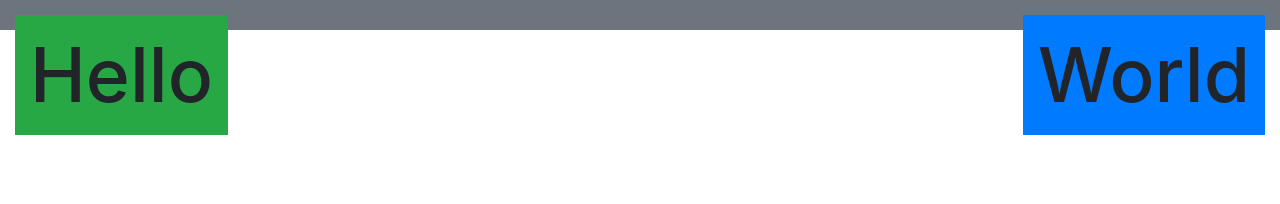
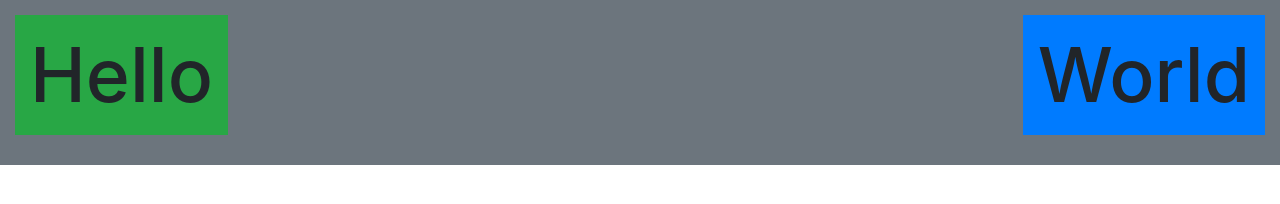
Before and after one commit to keyDevOps/Boostrap4, a plain HTML site: page Index.html in a window 1280 px wide. Drawn offline with nearby package versions, Linux system fonts and the light colour scheme.

Commit message:
clearfix class on parent div solve the height on parent div as this is common error on css

```diff
--- a/Index.html
+++ b/Index.html
@@ -17,7 +17,7 @@
     <!-- shift+alt+up down arrow duplicate code -->
 
     <!-- Floating Bootstrap 4 Class -->
-  <div class="bg-secondary text-center p-2"><!-- Parent div -->
+  <div class="bg-secondary text-center p-2 clearfix"><!-- Parent div -->
     <h1 class="bg-success p-2 float-left">Hello</h1>
     <h1 class="bg-primary p-2 float-right">World</h1>
   </div>
```
